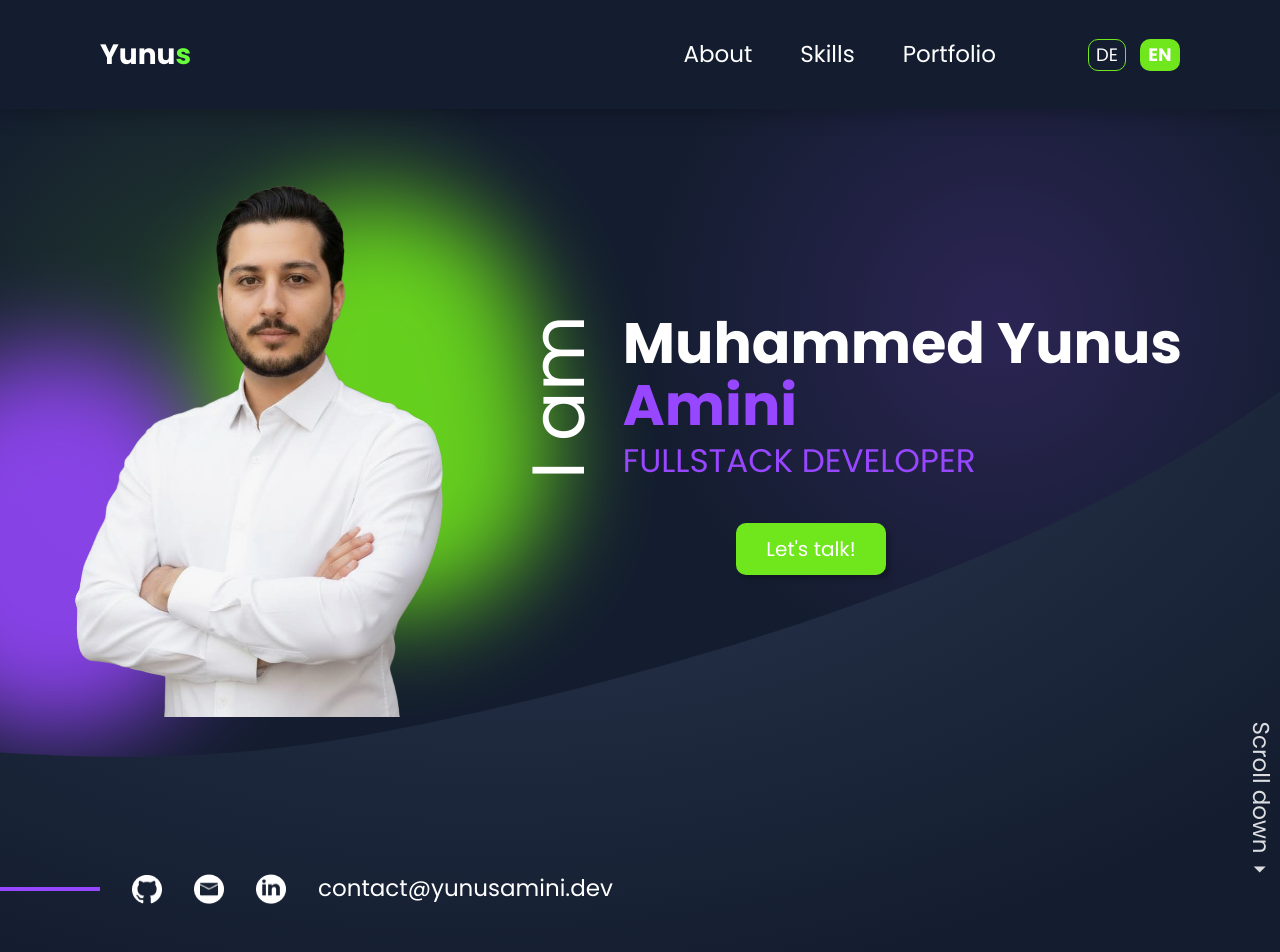
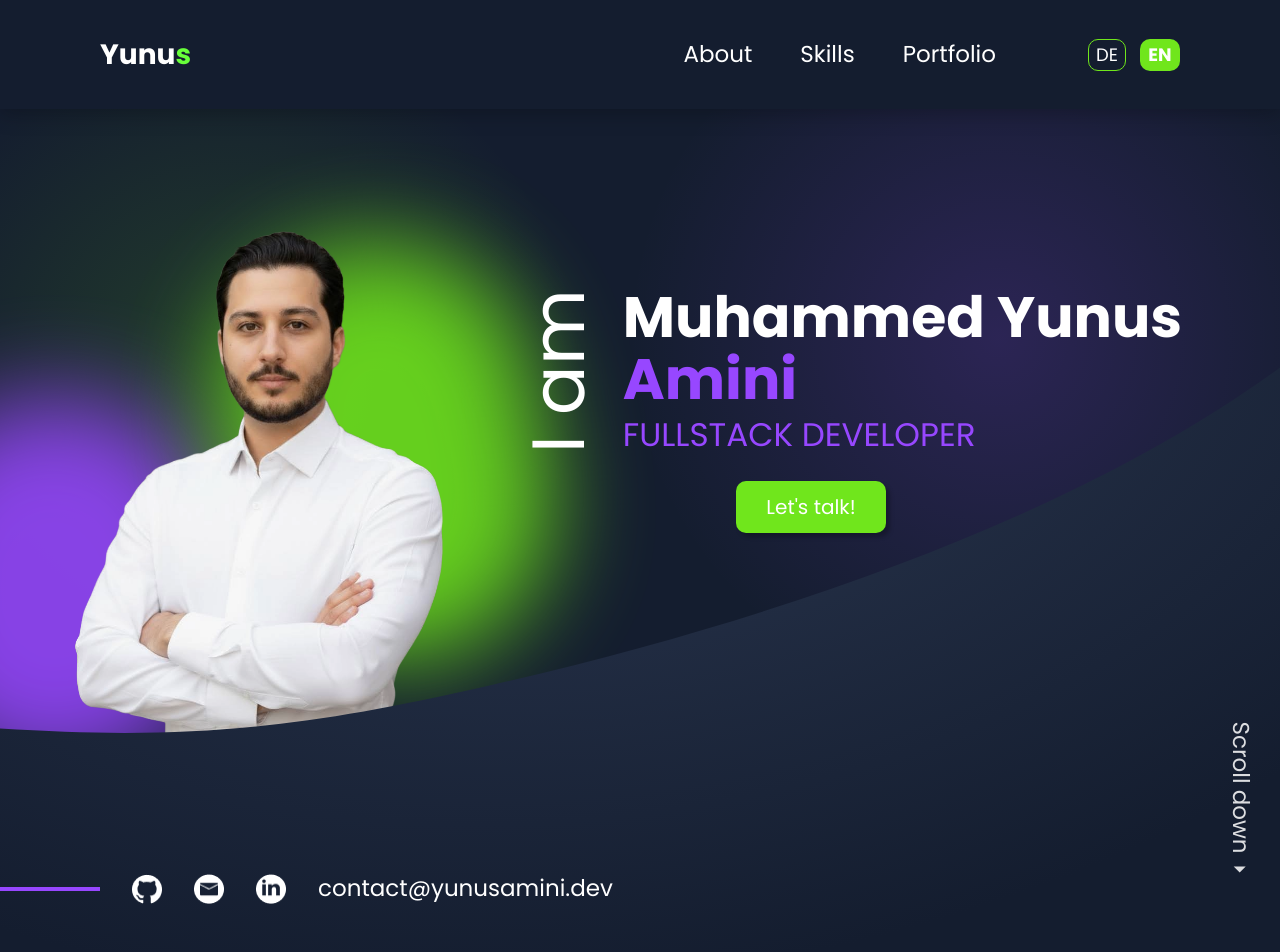
Before and after one commit to mya63/portfolio-2.0, an Angular app: page /#/ in a window 1280 px wide. Shown: the top 952 px of the page. Built offline with nearby package versions, Linux system fonts and the light colour scheme.

Commit message:
Stabilize desktop hero responsive layout

```diff
--- a/src/app/pages/home/about-me/about-me.scss
+++ b/src/app/pages/home/about-me/about-me.scss
@@ -2,7 +2,7 @@
 .about {
   padding: 80px 0 80px; // MYA CHANGED
   background: #141D2F;
-  margin-top: -40px; // MYA ADDED: zieht About leicht unter die Wave
+  margin-top: 0;
   position: relative;
   z-index: 1;
 }/* 2-spaltiges Layout wie im Figma (Text links, Foto rechts) */
--- a/src/app/pages/home/hero/hero.scss
+++ b/src/app/pages/home/hero/hero.scss
@@ -382,6 +382,29 @@
   }
 }
 
+@media (min-width: 1200px) and (max-height: 820px) {
+  .hero {
+    --stage-height: calc(var(--fold-height) + 260px);
+    --wave-top: 192px;
+  }
+
+  .hero-photo-wrap {
+    top: 86px;
+  }
+
+  .hero-text {
+    top: 178px;
+  }
+
+  .hero-cta {
+    top: 194px;
+  }
+
+  .scrolldown {
+    right: 54px;
+  }
+}
+
 @media (min-width: 961px) {
   .name > span {
     white-space: nowrap;
```
